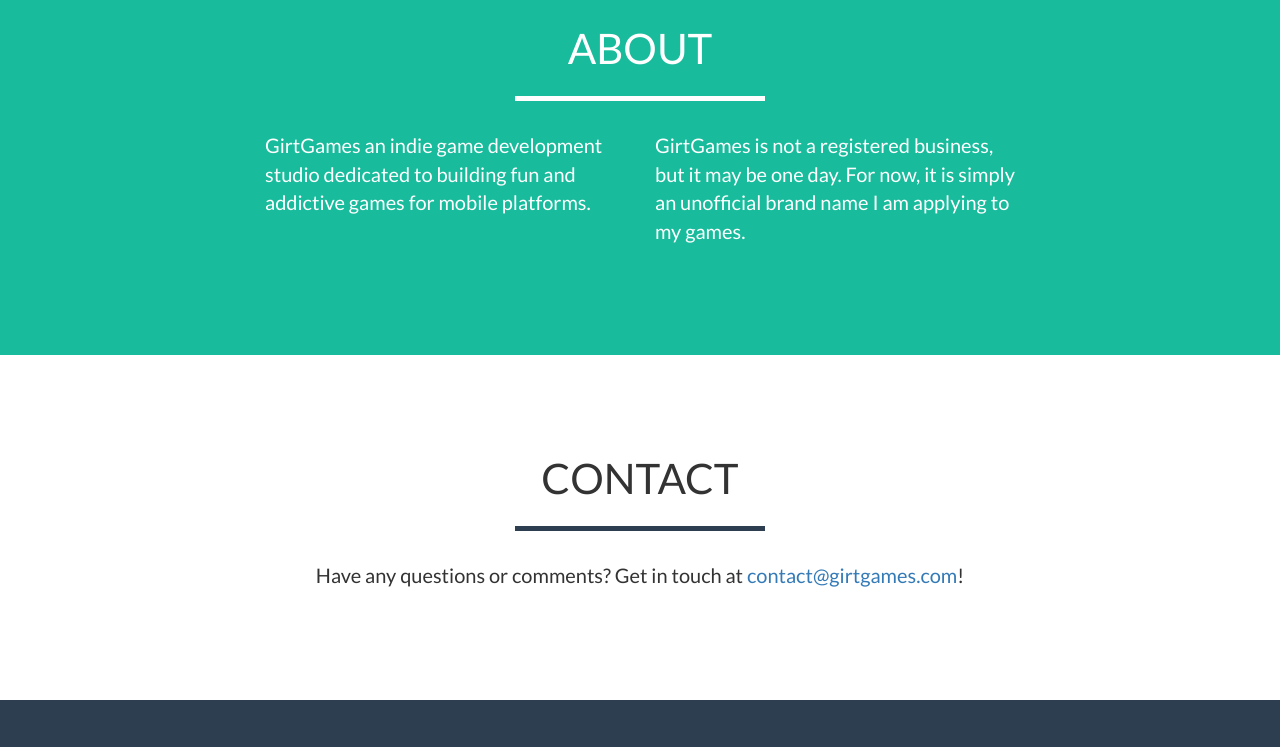
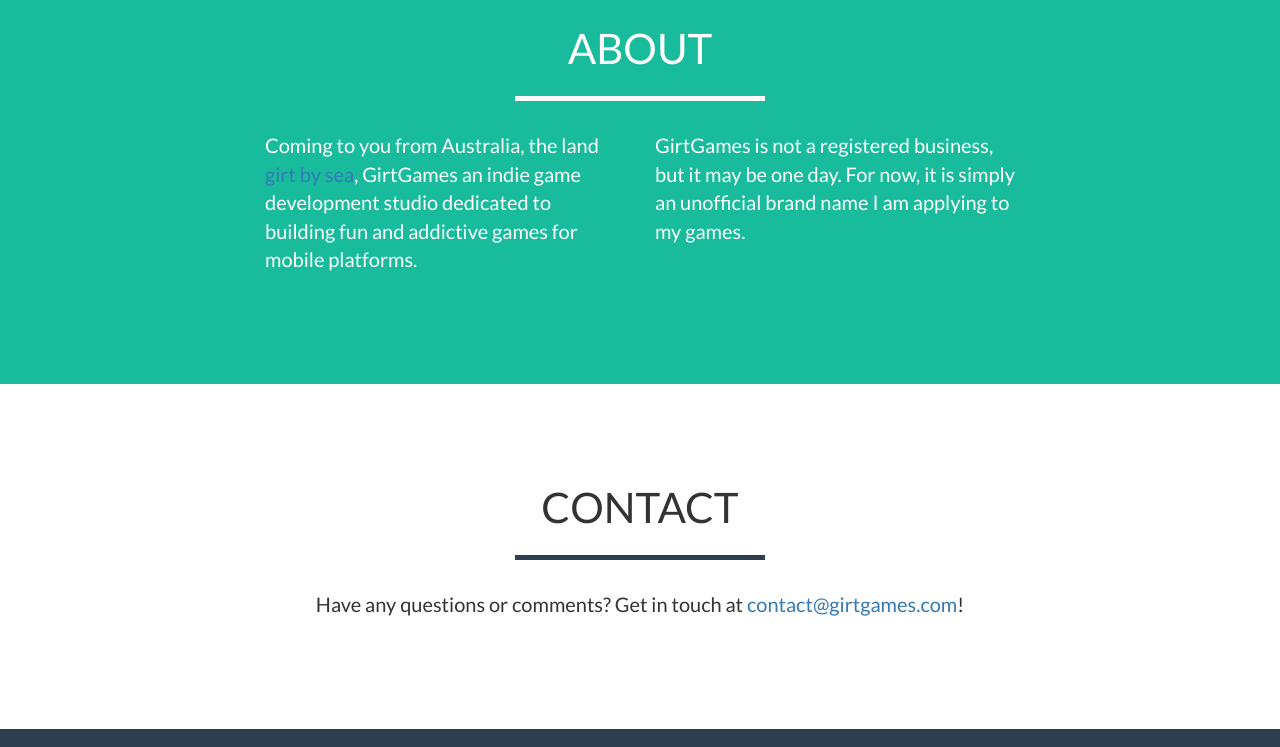
Before and after one commit to chrisparton1991/girtgames-site, a plain HTML site: page index.html in a window 1280 px wide. Shown: the part 1120-1867 px from the top of the page. Drawn offline with nearby package versions, Linux system fonts and the light colour scheme.

Commit message:
Updated About section.

```diff
--- a/index.html
+++ b/index.html
@@ -138,7 +138,7 @@
                 </div>
                 <div class="row">
                     <div class="col-lg-4 col-lg-offset-2">
-                        <p>GirtGames an indie game development studio dedicated to building fun and addictive games for mobile platforms.</p>
+                        <p>Coming to you from Australia, the land <a href="http://ozwords.org/?p=4132" target="_blank">girt by sea</a>, GirtGames an indie game development studio dedicated to building fun and addictive games for mobile platforms.</p>
                     </div>
                     <div class="col-lg-4">
                         <p>GirtGames is not a registered business, but it may be one day. For now, it is simply an unofficial brand name I am applying to my games.</p>
```
